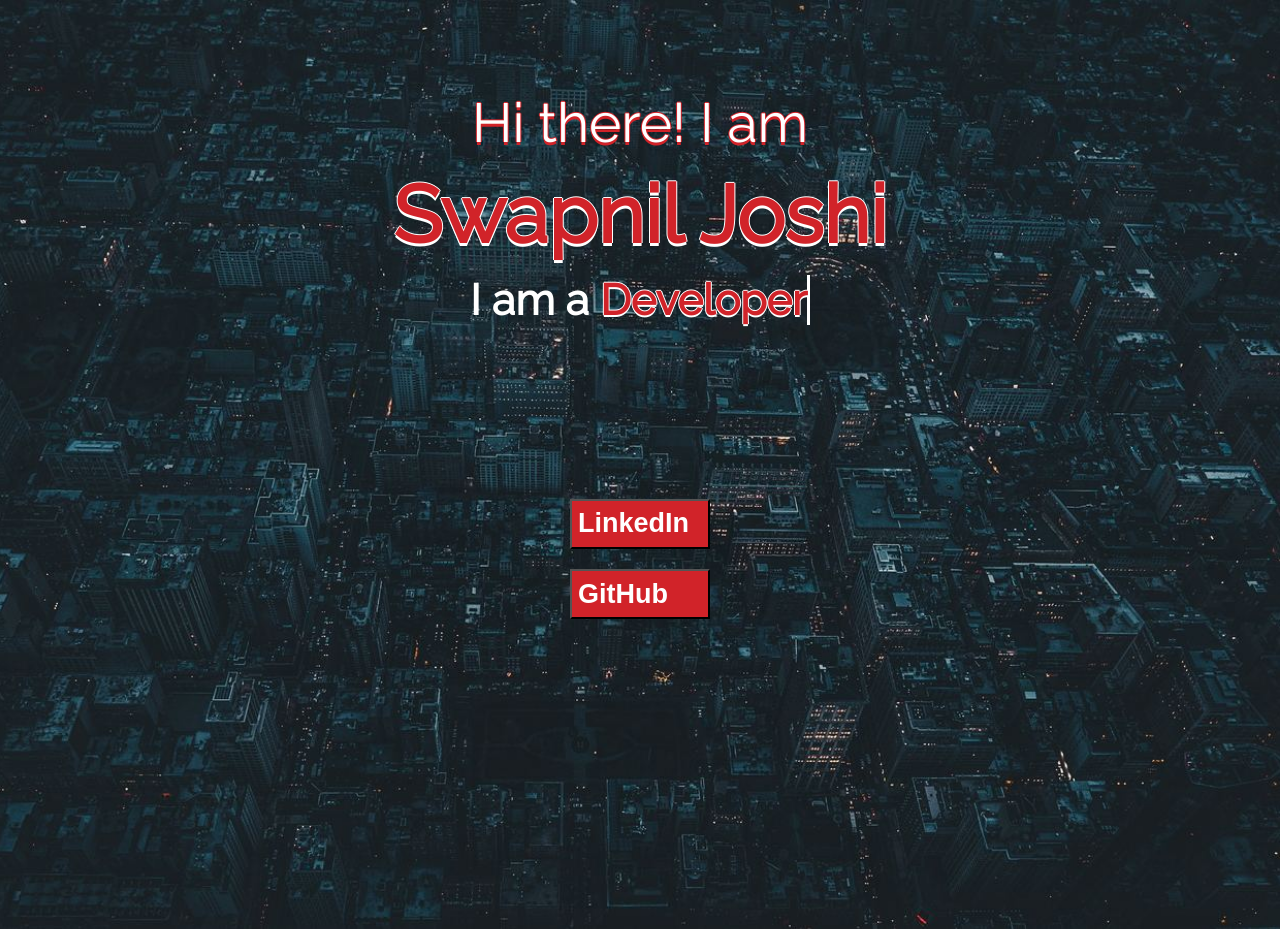
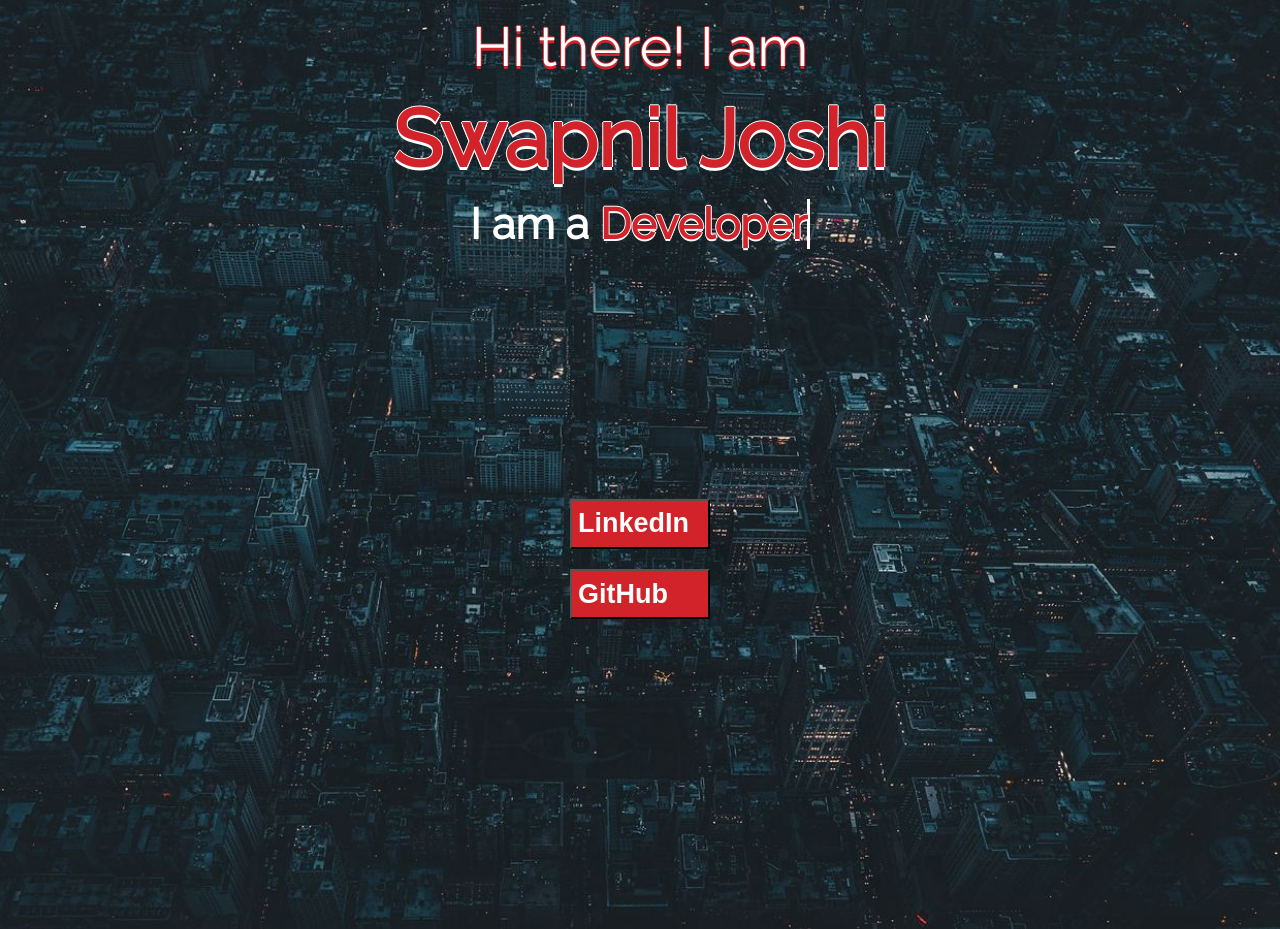
Before and after one commit to hiswaps/website, a plain HTML site: page index.html in a window 1280 px wide. Drawn offline with Linux system fonts and the light colour scheme.

Commit message:
Update style.css

```diff
--- a/style.css
+++ b/style.css
@@ -14,7 +14,7 @@ body {
     color: white;
     font-weight: 570;
     font-size: 55px;
-    padding-top: 2cm; /* was 0cm previously */
+    padding-top: 0cm; /* was 0cm previously */
     text-shadow: -1px 0 #d12329, 0 3px #d12329, 1px 0 #d12329, 0 -1px #d12329;
 }
 
```
